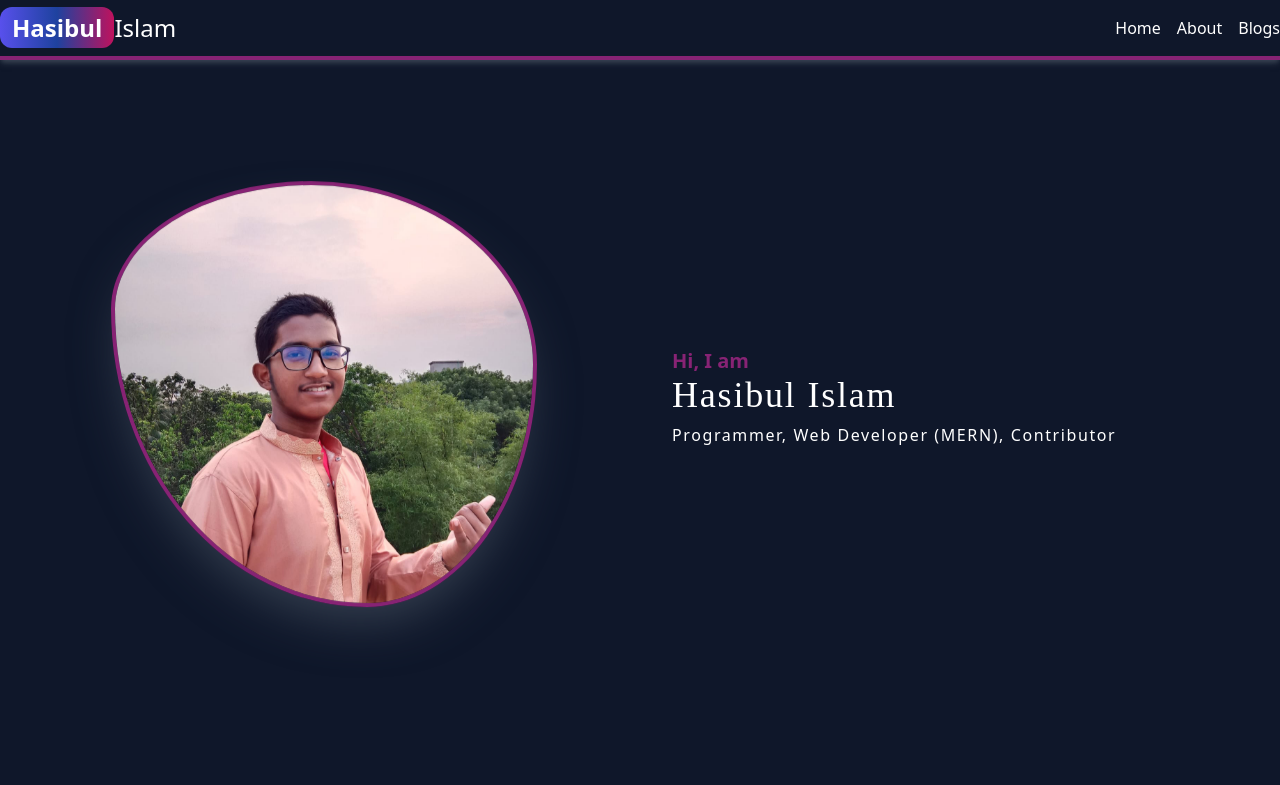
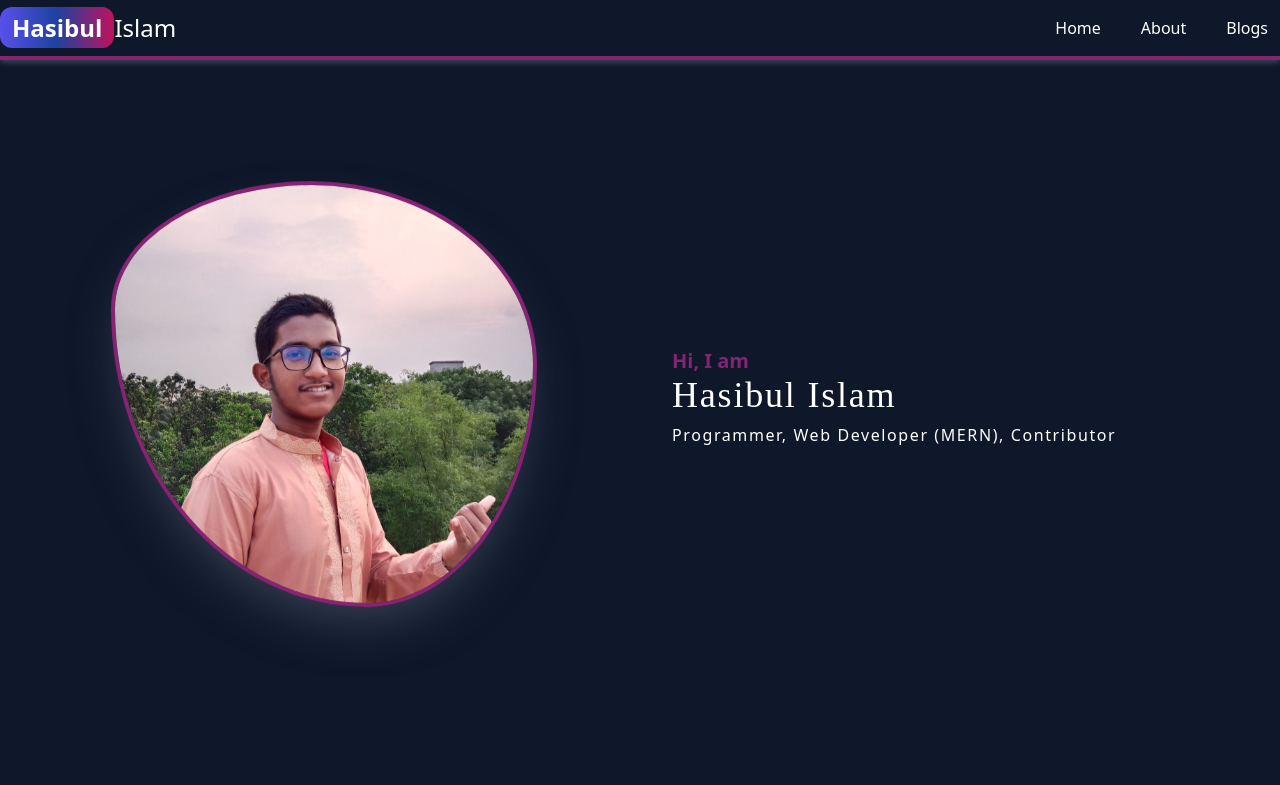
Before and after one commit to Hasibul48/personalPortfolio, a React (Vite) app: page / in a window 1280 px wide. Shown: the top 785 px of the page. Built offline with nearby package versions, Linux system fonts and the light colour scheme; a web font is replaced by a local one.

Commit message:
clean code

```diff
--- a/src/Components/Navbar.jsx
+++ b/src/Components/Navbar.jsx
@@ -23,10 +23,10 @@ function Navbar() {
                     </svg>}
                 </div>
 
-                <ul className={`transition-opacity md:flex md:opacity-100 text-center ${isOpen ? 'opacity-100 flex' : 'opacity-0 hidden'} md:flex-row flex-col  gap-4`}>
-                    <NavLink onClick={handleToggle} className={'py-2 hover:bg-themeColor hover:text-white transition-colors'} to={'/'}>Home</NavLink>
-                    <NavLink onClick={handleToggle} className={'py-2 hover:bg-themeColor hover:text-white transition-colors'} to={'/about'}>About</NavLink>
-                    <NavLink onClick={handleToggle} className={'py-2 hover:bg-themeColor hover:text-white transition-colors'} to={'/blogs'}>Blogs</NavLink>
+                <ul className={`text-center md:flex ${isOpen ? 'flex' : 'hidden'} md:flex-row flex-col  gap-4`}>
+                    <NavLink onClick={handleToggle} className={'py-2 hover:bg-themeColor md:px-3 md:rounded-xl hover:text-white'} to={'/'}>Home</NavLink>
+                    <NavLink onClick={handleToggle} className={'py-2 hover:bg-themeColor md:px-3 md:rounded-xl hover:text-white '} to={'/about'}>About</NavLink>
+                    <NavLink onClick={handleToggle} className={'py-2 hover:bg-themeColor md:px-3 md:rounded-xl hover:text-white'} to={'/blogs'}>Blogs</NavLink>
                 </ul>
 
             </div>
```
